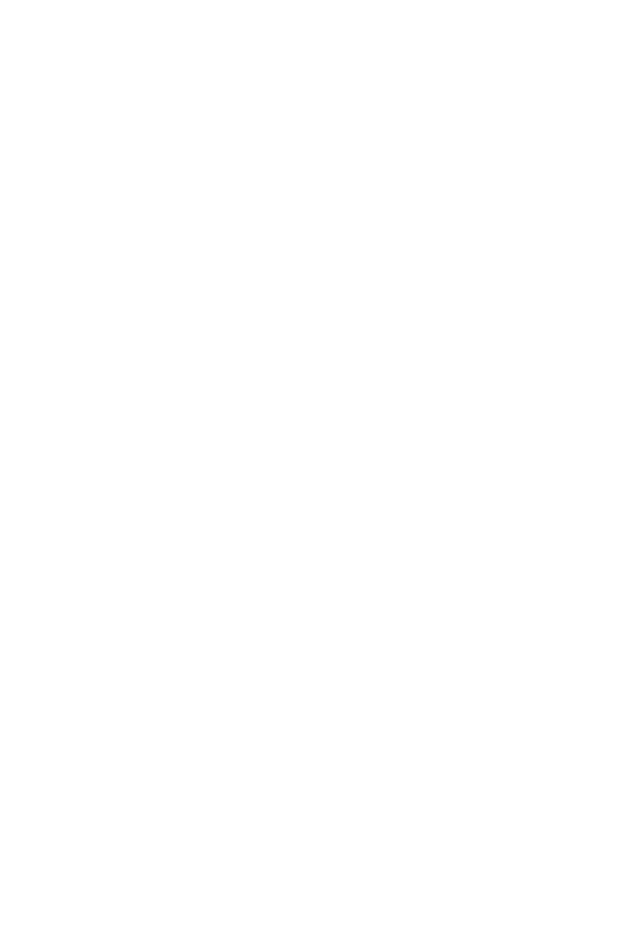
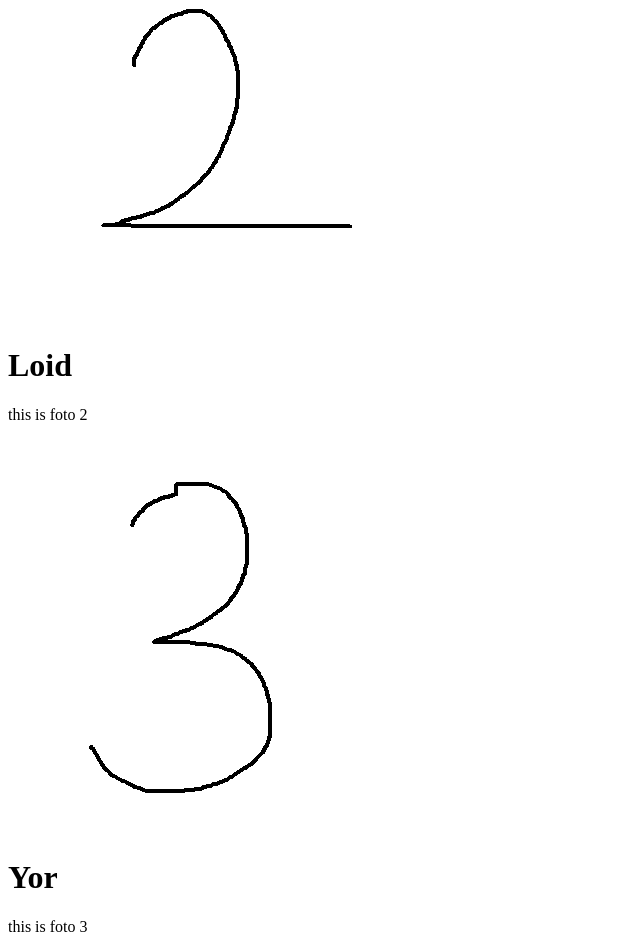
Before and after one commit to tim811223/ReactJS, a React (Vite) app in the folder ch7/1-components/: page / in a window 1280 px wide. Shown: the part 592-1544 px from the top of the page, without its empty margins (0-640 px from the left). Before the commit the page ends 800 px from the top, so only its background shows below. Built offline with nearby package versions, Linux system fonts and the light colour scheme.

Commit message:
ch6-66   複製 Anay 產生 Loid跟Yor Component

```diff
--- a/ch7/1-components/src/App.tsx
+++ b/ch7/1-components/src/App.tsx
@@ -1,4 +1,6 @@
 import { Anya } from './Anya';
+import { Loid } from './Loid';
+import { Yor } from './Yor';
 // import { ClassAnay } from './ClassComponent';
 
 export const App = () => {
@@ -6,6 +8,8 @@
     <>
       {/* <ClassAnay /> */}
       <Anya />
+      <Loid />
+      <Yor />
     </>
   );
 };
--- /dev/null
+++ b/ch7/1-components/src/Loid.tsx
@@ -0,0 +1,15 @@
+import foto2 from '/2.png';
+
+export const Loid = () => {
+  return (
+    <>
+      <div>
+        <img src={foto2}></img>
+      </div>
+      <div>
+        <h1>Loid</h1>
+        <p>this is foto 2</p>
+      </div>
+    </>
+  );
+};
--- /dev/null
+++ b/ch7/1-components/src/Yor.tsx
@@ -0,0 +1,15 @@
+import foto3 from '/3.png';
+
+export const Yor = () => {
+  return (
+    <>
+      <div>
+        <img src={foto3}></img>
+      </div>
+      <div>
+        <h1>Yor</h1>
+        <p>this is foto 3</p>
+      </div>
+    </>
+  );
+};
```
